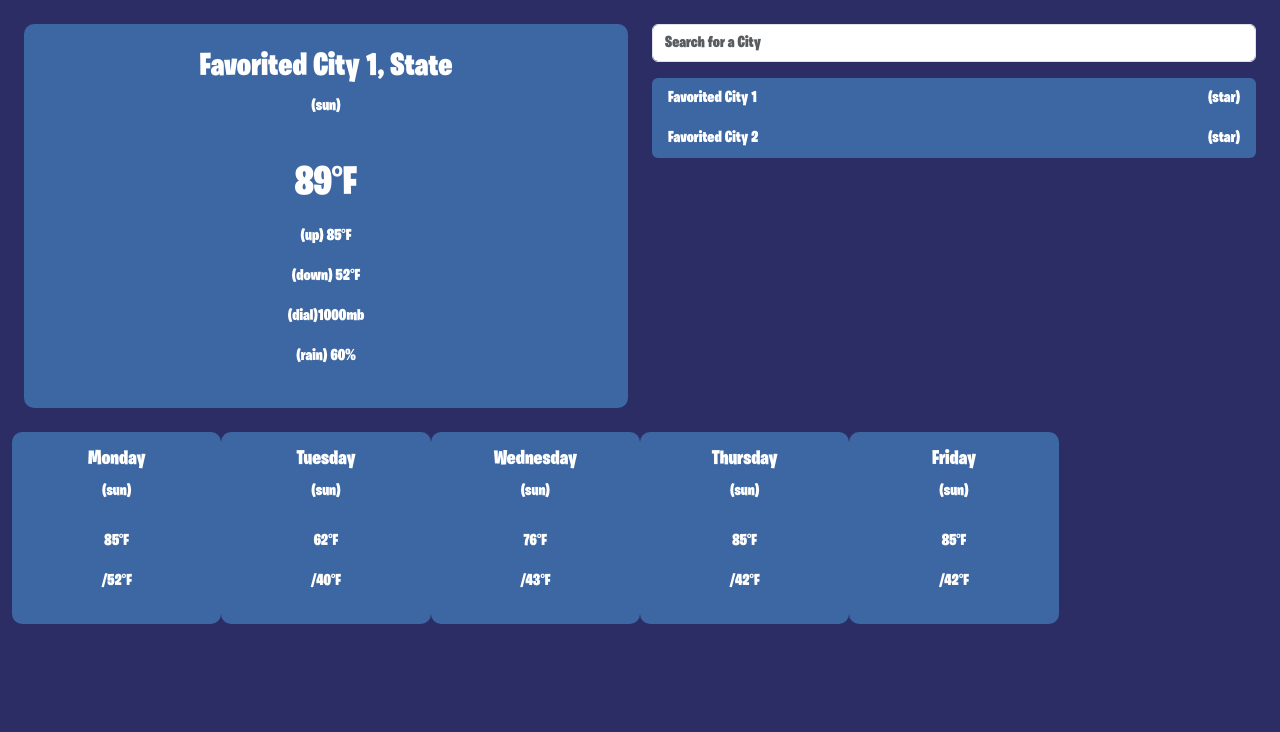
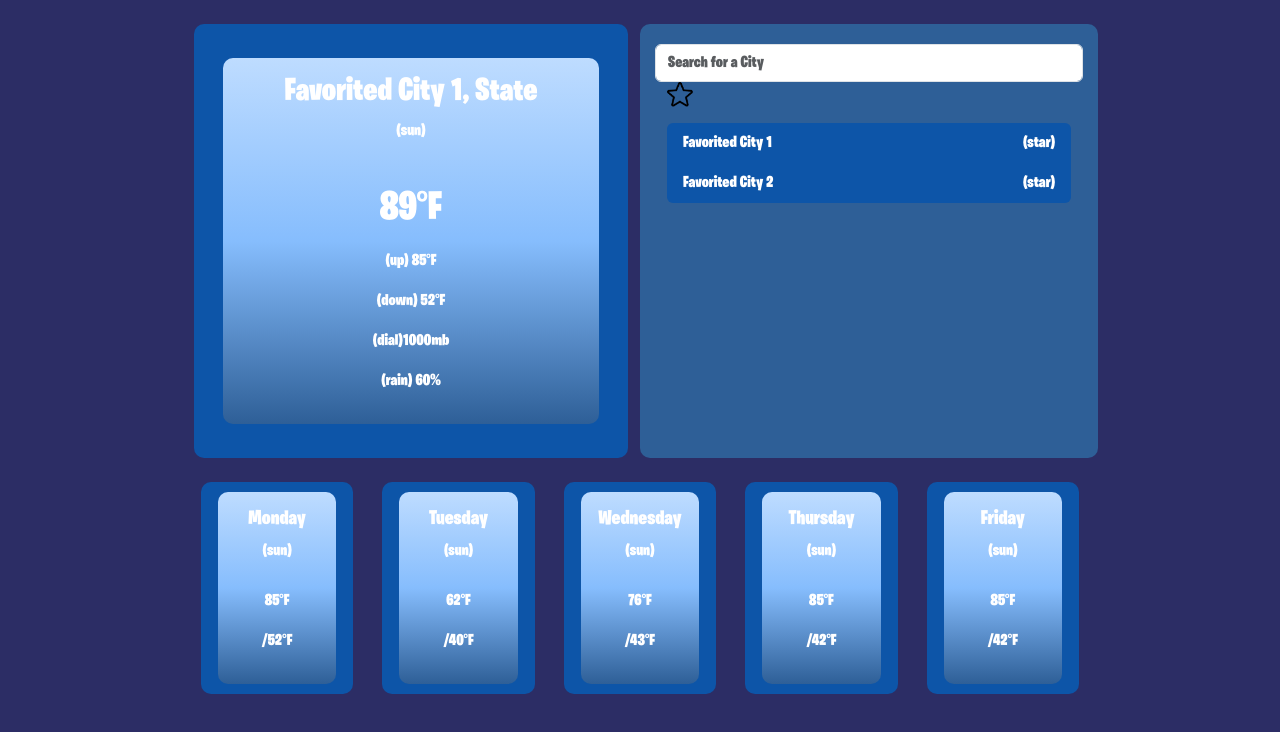
Before and after one commit to ADSZ42/Weather-Sprint-RPO, a plain HTML site: page index.html in a window 1280 px wide. Drawn offline with nearby package versions, Linux system fonts and the light colour scheme; a script that the page names is missing.

Commit message:
tuesd works

```diff
--- a/index.html
+++ b/index.html
@@ -1,38 +1,46 @@
 <!DOCTYPE html>
 <html lang="en">
+
 <head>
   <meta charset="UTF-8">
   <meta name="viewport" content="width=device-width, initial-scale=1.0">
   <title>Document</title>
-    <link href="https://cdn.jsdelivr.net/npm/bootstrap@5.3.3/dist/css/bootstrap.min.css" rel="stylesheet" integrity="sha384-QWTKZyjpPEjISv5WaRU9OFeRpok6YctnYmDr5pNlyT2bRjXh0JMhjY6hW+ALEwIH" crossorigin="anonymous">
+  <link href="https://cdn.jsdelivr.net/npm/bootstrap@5.3.3/dist/css/bootstrap.min.css" rel="stylesheet"
+    integrity="sha384-QWTKZyjpPEjISv5WaRU9OFeRpok6YctnYmDr5pNlyT2bRjXh0JMhjY6hW+ALEwIH" crossorigin="anonymous">
   <link rel="stylesheet" href="./styles/style.css">
 
 </head>
+
 <body>
 
   <div class="container-fluid p-4">
     <div class="row">
       <div class="col-md-6">
         <div class="weather-display text-center p-4">
+          <div class="forecast-box-overlay">
             <h2>Favorited City 1, State</h2>
             <div class="weather-icon mb-3">(sun)</div>
-              <h1>89°F</h1>
+            <h1 id="currTempD1">89°F</h1>
             <div class="details mt-3">
-                <p>(up) 85°F </p>
-                <p>(down) 52°F</p>
-                <p> (dial)1000mb</p>
-                <p>(rain) 60%</p>
+              <p id="hiTempD1">(up) 85°F </p>
+              <p id="loTempD1">(down) 52°F</p>
+              <p id="windD1"> (dial)1000mb</p>
+              <p id="percRainD1">(rain) 60%</p>
+            </div>
           </div>
         </div>
       </div>
 
 
-          <div class="col-md-6">
+      <div class="col-md-6 bg-fv">
         <div class="favorites-list">
           <div class="search-box mb-3">
-                <input type="text" class="form-control" placeholder="Search for a City">
+            <div class="row">
+              <input type="text" class="form-control col-8" placeholder="Search for a City">
+              <img src="./Assets/Images/Star.png" alt="" class="star-size col-4">
+            </div>
+          </div>
 
-              </div>
           <ul class="list-group">
             <li class="list-group-item d-flex justify-content-between align-items-center">
               Favorited City 1
@@ -42,48 +50,65 @@
               Favorited City 2
               <span class="star">(star)</span>
             </li>
+          </ul>
 
-              </ul>
         </div>
       </div>
     </div>
 
 
-        <div class="row mt-4">
+    <div class="row mt-4 g-p">
       <div class="col-md-2 forecast-box text-center">
-            <h5>Monday</h5>
+        <div class="forecast-box-overlay">
+          <h5 id="day1">Monday</h5>
           <div class="forecast-icon">(sun)</div>
-            <p>85°F</p>
-            <p>/52°F</p>
+          <p id="hiTempD1">85°F</p>
+          <p id="loTempD1">/52°F</p>
         </div>
+      </div>
+
       <div class="col-md-2 forecast-box text-center">
-            <h5>Tuesday</h5>
+        <div class="forecast-box-overlay">
+          <h5 id="day2">Tuesday</h5>
           <div class="forecast-icon">(sun)</div>
-            <p>62°F</p>
-            <p>/40°F</p>
+          <p id="hiTempD2">62°F</p>
+          <p id="loTempD2">/40°F</p>
         </div>
+      </div>
+
       <div class="col-md-2 forecast-box text-center">
-            <h5>Wednesday</h5>
+        <div class="forecast-box-overlay">
+          <h5 id="day3">Wednesday</h5>
           <div class="forecast-icon">(sun)</div>
-            <p>76°F</p>
-            <p>/43°F</p>
+          <p id="hiTempD3">76°F</p>
+          <p id="loTempD3">/43°F</p>
         </div>
+      </div>
+
       <div class="col-md-2 forecast-box text-center">
-            <h5>Thursday</h5>
+        <div class="forecast-box-overlay">
+          <h5 id="day4">Thursday</h5>
           <div class="forecast-icon">(sun)</div>
-            <p>85°F</p>
-            <p>/42°F</p>
+          <p id="hiTempD4">85°F</p>
+          <p id="loTempD4">/42°F</p>
         </div>
+      </div>
+
       <div class="col-md-2 forecast-box text-center">
-            <h5>Friday</h5>
+        <div class="forecast-box-overlay">
+          <h5 id="day5">Friday</h5>
           <div class="forecast-icon">(sun)</div>
-            <p>85°F</p>
-            <p>/42°F</p>
+          <p id="hiTempD5">85°F</p>
+          <p id="loTempD5">/42°F</p>
+        </div>
       </div>
     </div>
   </div>
 
-    <script src="https://cdn.jsdelivr.net/npm/bootstrap@5.3.3/dist/js/bootstrap.bundle.min.js" integrity="sha384-YvpcrYf0tY3lHB60NNkmXc5s9fDVZLESaAA55NDzOxhy9GkcIdslK1eN7N6jIeHz" crossorigin="anonymous"></script>
+  <script src="https://cdn.jsdelivr.net/npm/bootstrap@5.3.3/dist/js/bootstrap.bundle.min.js"
+    integrity="sha384-YvpcrYf0tY3lHB60NNkmXc5s9fDVZLESaAA55NDzOxhy9GkcIdslK1eN7N6jIeHz"
+    crossorigin="anonymous"></script>
   <script type="module" src="./scripts/app.js"></script>
 </body>
+
 </html>
--- a/styles/style.css
+++ b/styles/style.css
@@ -13,14 +13,8 @@ body{
     font-style: normal;
   }
 
-/*.containerbasic{
-    width: 100%;
-    display: flex;
-    justify-content: center;
-}*/
-
 .weather-display {
-  background-color: #3c67a3;
+  background-color:#0D55A8;
   border-radius: 10px;
 }
 
@@ -32,13 +26,28 @@ body{
 }
 
 .favorites-list .list-group-item {
-  background-color: #3c67a3;
+  background-color: #0D55A8;
   color: white;
   border: none;
 }
 
+.favorites-list{
+  margin-top: 20px;
+  margin-bottom: 20px;
+  margin-left: 15px;
+  margin-right: 15px;
+}
+
 .forecast-box {
-  background-color: #3c67a3;
+  background-color: #0D55A8;
+  border-radius: 10px;
+}
+.forecast-box-overlay {
+  background-image: linear-gradient(to bottom, #BEDCFF , #86BDFD,#2E5F97);
+  margin-left: 5px;
+  margin-right: 5px;
+  margin-top: 10px;
+  margin-bottom: 10px;
   border-radius: 10px;
   padding: 15px;
 }
@@ -49,3 +58,23 @@ body{
   width: 50px;
   height: 50px;
 }
+
+.g-p{
+  gap: 10px;
+  justify-content:space-evenly;
+}
+
+.container-fluid{
+  margin-right:  170px !important;
+  margin-left: 170px !important;
+}
+
+.star-size{
+  width:50px;
+  height: auto;
+}
+
+.bg-fv{
+  background-color: #2E5F97;
+  border-radius: 10px;
+}
```
Also changed, not shown: Assets/Images/CloudSun.png (added), Assets/Images/Cloudy.png (added), Assets/Images/Rainy.png (added), Assets/Images/Storm.png (added). Lines whose indentation alone changed are shown as unchanged.
